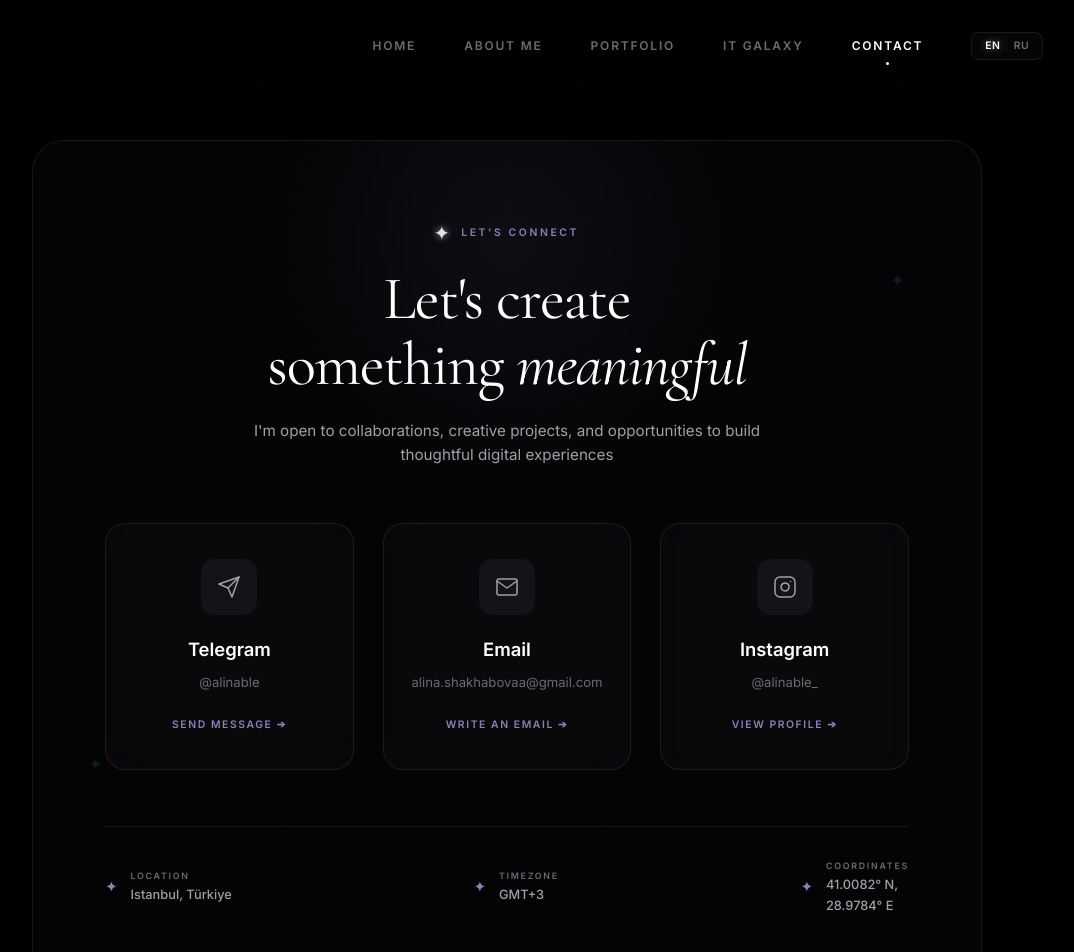
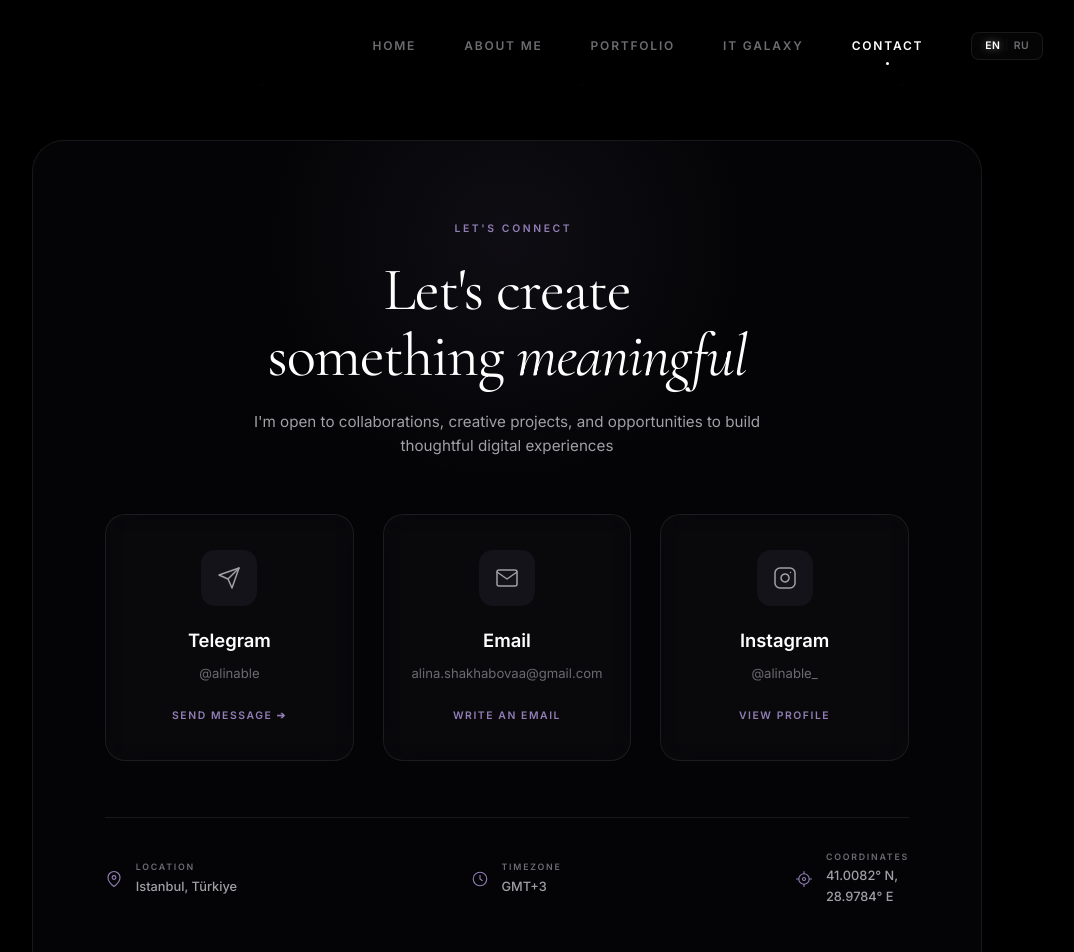
Before and after one commit to shakhabova/alinable.space, an Angular app: page /contact in a window 1280 px wide. Shown: the top 952 px of the page, without its empty margins (133-1207 px from the left). Built offline with nearby package versions, Linux system fonts and the light colour scheme.

Commit message:
refactor: remove decorative stars and adjust layout elements for cleaner design

```diff
--- a/src/app/components/contact/contact.css
+++ b/src/app/components/contact/contact.css
@@ -269,7 +269,9 @@
 
 .footer-icon {
   color: #907eb5;
-  font-size: 0.95rem;
+  width: 18px;
+  height: 18px;
+  flex-shrink: 0;
 }
 
 .widget-details {
--- a/src/app/components/contact/contact.html
+++ b/src/app/components/contact/contact.html
@@ -3,12 +3,12 @@
     <div class="contact-glow"></div>
 
     <!-- Stars particles inside the card for cosmic feeling -->
-    <div class="cosmic-star star-1">✦</div>
-    <div class="cosmic-star star-2">✦</div>
+    <div class="cosmic-star star-1"></div>
+    <div class="cosmic-star star-2"></div>
 
     <div class="contact-header">
       <div class="subtitle">
-        <span class="star animate-pulse-star">✦</span>
+        <span class="star animate-pulse-star"></span>
         <p>{{ lang.t("LET'S CONNECT", 'СВЯЗАТЬСЯ') }}</p>
       </div>
       <h1 class="title">{{ lang.t('Let\'s create', 'Давайте создадим') }}<br class="desktop-only">{{ lang.t('something ', 'что-то ') }}<em>{{ lang.t('meaningful', 'значимое') }}</em></h1>
@@ -27,7 +27,7 @@
         </div>
         <h3>Telegram</h3>
         <p>@alinable</p>
-        <span class="action-text">{{ lang.t('SEND MESSAGE ➔', 'НАПИСАТЬ СООБЩЕНИЕ ➔') }}</span>
+        <span class="action-text">{{ lang.t('SEND MESSAGE ➔', 'НАПИСАТЬ СООБЩЕНИЕ') }}</span>
       </a>
 
       <!-- Email Card -->
@@ -41,7 +41,7 @@
         </div>
         <h3>Email</h3>
         <p>alina.shakhabovaa@gmail.com</p>
-        <span class="action-text">{{ lang.t('WRITE AN EMAIL ➔', 'ОТПРАВИТЬ ПИСЬМО ➔') }}</span>
+        <span class="action-text">{{ lang.t('WRITE AN EMAIL', 'ОТПРАВИТЬ ПИСЬМО') }}</span>
       </a>
 
       <!-- Instagram Card -->
@@ -56,13 +56,17 @@
         </div>
         <h3>Instagram</h3>
         <p>@alinable_</p>
-        <span class="action-text">{{ lang.t('VIEW PROFILE ➔', 'ОТКРЫТЬ ПРОФИЛЬ ➔') }}</span>
+        <span class="action-text">{{ lang.t('VIEW PROFILE', 'ОТКРЫТЬ ПРОФИЛЬ') }}</span>
       </a>
     </div>
 
     <div class="contact-footer">
       <div class="location-widget">
-        <span class="footer-icon">✦</span>
+        <svg class="footer-icon" width="18" height="18" viewBox="0 0 24 24" fill="none" stroke="currentColor"
+          stroke-width="1.5" stroke-linecap="round" stroke-linejoin="round" aria-hidden="true" focusable="false">
+          <path d="M20 10c0 6-8 12-8 12S4 16 4 10a8 8 0 1 1 16 0Z" />
+          <circle cx="12" cy="10" r="2.5" />
+        </svg>
         <div class="widget-details">
           <span class="widget-label">{{ lang.t('LOCATION', 'ЛОКАЦИЯ') }}</span>
           <span class="widget-value">Istanbul, Türkiye</span>
@@ -70,7 +74,11 @@
       </div>
 
       <div class="timezone-widget">
-        <span class="footer-icon">✦</span>
+        <svg class="footer-icon" width="18" height="18" viewBox="0 0 24 24" fill="none" stroke="currentColor"
+          stroke-width="1.5" stroke-linecap="round" stroke-linejoin="round" aria-hidden="true" focusable="false">
+          <circle cx="12" cy="12" r="9" />
+          <path d="M12 7v5l3 2" />
+        </svg>
         <div class="widget-details">
           <span class="widget-label">{{ lang.t('TIMEZONE', 'ЧАСОВОЙ ПОЯС') }}</span>
           <span class="widget-value">GMT+3</span>
@@ -78,7 +86,12 @@
       </div>
 
       <div class="coordinates-widget">
-        <span class="footer-icon">✦</span>
+        <svg class="footer-icon" width="18" height="18" viewBox="0 0 24 24" fill="none" stroke="currentColor"
+          stroke-width="1.5" stroke-linecap="round" stroke-linejoin="round" aria-hidden="true" focusable="false">
+          <circle cx="12" cy="12" r="7" />
+          <circle cx="12" cy="12" r="2" />
+          <path d="M12 2v3m0 14v3M2 12h3m14 0h3" />
+        </svg>
         <div class="widget-details">
           <span class="widget-label">{{ lang.t('COORDINATES', 'КООРДИНАТЫ') }}</span>
           <span class="widget-value">41.0082° N,<br> 28.9784° E</span>
--- a/src/app/components/home/home.css
+++ b/src/app/components/home/home.css
@@ -112,16 +112,6 @@
   overflow: visible;
 }
 
-.swoosh-star {
-  position: absolute;
-  right: -5px;
-  top: 36px;
-  color: #ffffff;
-  font-size: 1.2rem;
-  text-shadow: 0 0 10px #ffffff, 0 0 20px #907eb5;
-  animation: star-shimmer 2.5s ease-in-out infinite;
-}
-
 .process-right {
   flex: 2.2;
   display: flex;
@@ -189,12 +179,6 @@
   background: linear-gradient(to right, rgba(144, 126, 181, 0.3), rgba(144, 126, 181, 0.05));
 }
 
-.connector-star {
-  color: rgba(144, 126, 181, 0.5);
-  font-size: 0.65rem;
-  margin: 0 0.5rem;
-}
-
 .step-title {
   font-size: 1.1rem;
   font-weight: 500;
@@ -208,23 +192,6 @@
   color: var(--text-secondary);
   line-height: 1.5;
   margin: 0;
-}
-
-/* Animations */
-@keyframes star-shimmer {
-
-  0%,
-  100% {
-    transform: scale(1);
-    opacity: 1;
-    text-shadow: 0 0 10px #ffffff, 0 0 15px #907eb5;
-  }
-
-  50% {
-    transform: scale(1.3);
-    opacity: 0.8;
-    text-shadow: 0 0 12px #ffffff, 0 0 25px #907eb5, 0 0 35px #907eb5;
-  }
 }
 
 /* Media Query Adaptations */
@@ -315,14 +282,6 @@
     background: linear-gradient(to bottom, rgba(144, 126, 181, 0.3), rgba(144, 126, 181, 0.05));
   }
 
-  .connector-star {
-    position: absolute;
-    top: 50%;
-    transform: translateY(-50%) rotate(90deg);
-    margin: 0;
-    color: rgba(144, 126, 181, 0.6);
-    font-size: 0.65rem;
-  }
 }
 
 @media (max-width: 768px) {
--- a/src/app/components/home/home.html
+++ b/src/app/components/home/home.html
@@ -23,7 +23,6 @@
             </linearGradient>
           </defs>
         </svg>
-        <span class="swoosh-star">✦</span>
       </span>
     </h2>
   </div>
@@ -35,7 +34,6 @@
         <div class="step-circle">01</div>
         <div class="step-connector">
           <div class="connector-line"></div>
-          <span class="connector-star">✦</span>
         </div>
       </div>
       <div class="step-content">
@@ -51,7 +49,6 @@
         <div class="step-circle">02</div>
         <div class="step-connector">
           <div class="connector-line"></div>
-          <span class="connector-star">✦</span>
         </div>
       </div>
       <div class="step-content">
@@ -67,7 +64,6 @@
         <div class="step-circle">03</div>
         <div class="step-connector">
           <div class="connector-line"></div>
-          <span class="connector-star">✦</span>
         </div>
       </div>
       <div class="step-content">
--- a/src/app/components/portfolio/portfolio.css
+++ b/src/app/components/portfolio/portfolio.css
@@ -47,27 +47,6 @@
   max-width: 600px;
   position: relative;
   z-index: 2;
-}
-
-/* Twinkling pulse for subtitle star */
-.animate-pulse-star {
-  animation: pulse-star-shimmer 3s ease-in-out infinite;
-}
-
-@keyframes pulse-star-shimmer {
-
-  0%,
-  100% {
-    transform: scale(1);
-    opacity: 0.5;
-    text-shadow: none;
-  }
-
-  50% {
-    transform: scale(1.3);
-    opacity: 1;
-    text-shadow: 0 0 8px rgba(255, 255, 255, 0.8), 0 0 15px rgba(144, 126, 181, 0.5);
-  }
 }
 
 /* Decorative Cosmic Star Nodes */
@@ -124,14 +103,15 @@
 
 .subtitle {
   display: flex;
-  align-items: flex-start;
+  align-items: center;
   gap: 0.8rem;
 }
 
-.star {
-  color: var(--text-muted);
-  font-size: 1.2rem;
-  line-height: 1;
+.subtitle-rule {
+  width: 20px;
+  height: 1px;
+  flex-shrink: 0;
+  background-color: var(--text-muted);
 }
 
 .subtitle p {
--- a/src/app/components/portfolio/portfolio.html
+++ b/src/app/components/portfolio/portfolio.html
@@ -6,7 +6,7 @@
 
   <div class="portfolio-intro">
     <div class="subtitle">
-      <span class="star animate-pulse-star">✦</span>
+      <span class="subtitle-rule" aria-hidden="true"></span>
       <p>{{ lang.t('SELECTED WORKS', 'ИЗБРАННЫЕ РАБОТЫ') }}</p>
     </div>
     <h1 class="title">{{ lang.t(activeMeta().titleEn, activeMeta().titleRu) }}<br class="desktop-only"></h1>
--- a/src/app/components/profile-header/profile-header.css
+++ b/src/app/components/profile-header/profile-header.css
@@ -11,10 +11,12 @@
   gap: 0.8rem;
 }
 
-.star {
-  color: var(--text-muted);
-  font-size: 1.2rem;
-  line-height: 1;
+.subtitle-rule {
+  width: 20px;
+  height: 1px;
+  margin-top: 0.52rem;
+  flex-shrink: 0;
+  background-color: var(--text-muted);
 }
 
 .subtitle p {
--- a/src/app/components/profile-header/profile-header.html
+++ b/src/app/components/profile-header/profile-header.html
@@ -1,6 +1,6 @@
 <header class="profile-header animate-fade-in delay-100">
   <div class="subtitle">
-    <span class="star">✦</span>
+
     <p>{{ lang.t('FRONTEND DEVELOPER', 'ФРОНТЕНД-РАЗРАБОТЧИК') }}<br class="desktop-only"> & {{ lang.t('SOFTWARE
       ENGINEER', 'SOFTWARE ENGINEER') }}</p>
   </div>
--- a/src/app/components/projects-showcase/projects-showcase.css
+++ b/src/app/components/projects-showcase/projects-showcase.css
@@ -24,12 +24,6 @@
   height: 1px;
   background: var(--border-color);
   max-width: 300px;
-}
-
-.star {
-  color: var(--text-primary);
-  font-size: 1.2rem;
-  line-height: 1;
 }
 
 .projects-grid {
--- a/src/app/components/projects-showcase/projects-showcase.html
+++ b/src/app/components/projects-showcase/projects-showcase.html
@@ -2,7 +2,6 @@
   <div class="section-header">
     <h2 class="section-title">{{ lang.t('MY PERSONAL PROJECTS', 'МОИ ЛИЧНЫЕ ПРОЕКТЫ') }}</h2>
     <div class="header-line"></div>
-    <span class="star">✦</span>
   </div>
 
   <div class="projects-grid">
```
Also changed, not shown: src/app/components/about/about.html (+4 -4 lines), src/app/components/galaxy/galaxy.html (+4 -4 lines).
